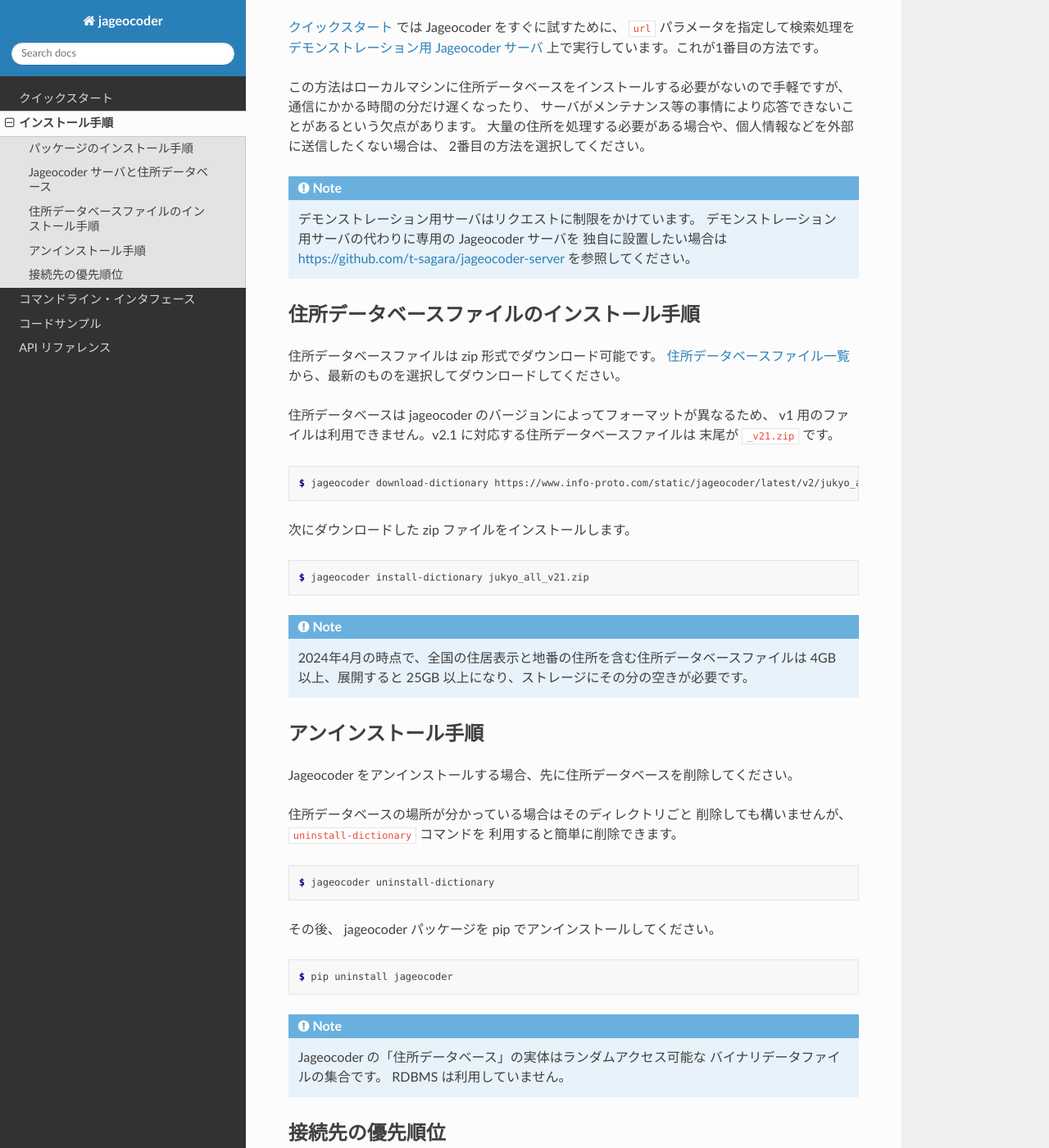
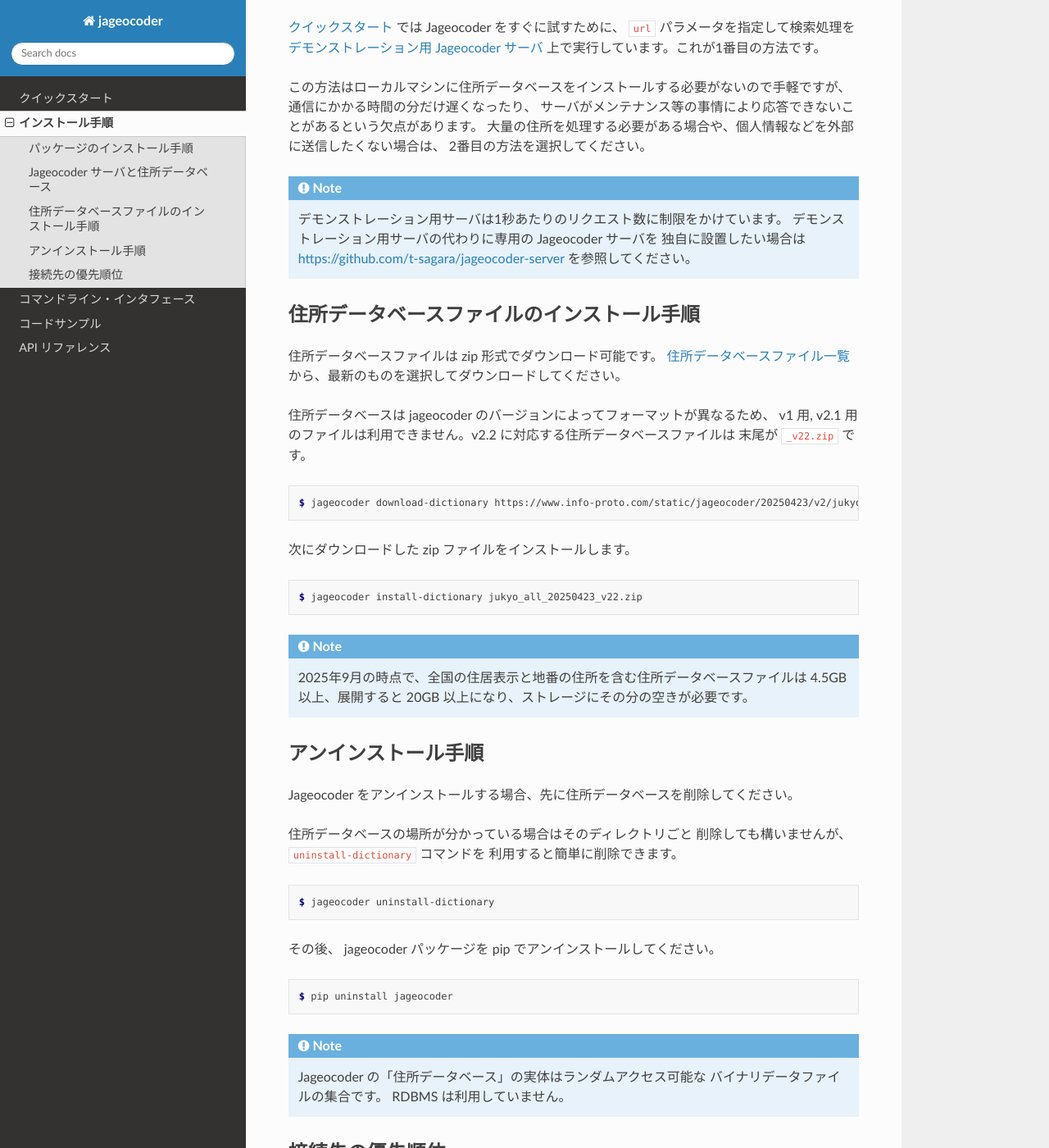
Before and after one commit to t-sagara/jageocoder, a Sphinx documentation site: the page built from docs/source/install.rst, in a window 1280 px wide and 1400 px high, scrolled down 640 px. Shown: the whole window at 82% size. Built offline with Sphinx 7.4.7 and the Read the Docs theme 3.1.0, drawn with Linux system fonts in a browser that asks for light colours; the version number is read from the project's files by our own code.

Commit message:
Fix documents.

```diff
--- a/docs/source/api_tree.rst
+++ b/docs/source/api_tree.rst
@@ -14,6 +14,7 @@
 また、このクラスは利用する住所データベースの情報も管理しています。
 複数の AddressTree オブジェクトを生成し、それぞれ別の住所データベースを開けば、
 同時に複数の異なる住所データベースを利用することもできます。
+マルチスレッドアプリケーションではスレッドごとに AddressTree を生成する必要があります。
 
 AddressTree はオブジェクトファクトリー機能を持ちます。
 :ref:`db_priority` に従って接続先を決定した際に、サーバ上の住所データベースに接続する場合は
--- a/docs/source/index.rst
+++ b/docs/source/index.rst
@@ -18,7 +18,7 @@
 動作環境
 --------
 
-Python 3.9 以上、3.12 以下がインストールされた Linux, Windows, MacOS で動作します。
+Python 3.9.2 以上がインストールされた Linux, Windows, MacOS で動作します。
 
 
 ライセンス表示
--- a/docs/source/install.rst
+++ b/docs/source/install.rst
@@ -44,7 +44,7 @@
 
 .. note::
 
-   デモンストレーション用サーバはリクエストに制限をかけています。
+   デモンストレーション用サーバは1秒あたりのリクエスト数に制限をかけています。
    デモンストレーション用サーバの代わりに専用の Jageocoder サーバを
    独自に設置したい場合は
    https://github.com/t-sagara/jageocoder-server
@@ -60,23 +60,23 @@
 から、最新のものを選択してダウンロードしてください。
 
 住所データベースは jageocoder のバージョンによってフォーマットが異なるため、
-v1 用のファイルは利用できません。v2.1 に対応する住所データベースファイルは
-末尾が ``_v21.zip`` です。
+v1 用, v2.1 用のファイルは利用できません。v2.2 に対応する住所データベースファイルは
+末尾が ``_v22.zip`` です。
 
 .. code-block:: console
 
-    $ jageocoder download-dictionary https://www.info-proto.com/static/jageocoder/latest/v2/jukyo_all_v21.zip
+    $ jageocoder download-dictionary https://www.info-proto.com/static/jageocoder/20250423/v2/jukyo_all_20250423_v22.zip
 
 次にダウンロードした zip ファイルをインストールします。
 
 .. code-block:: console
 
-    $ jageocoder install-dictionary jukyo_all_v21.zip
+    $ jageocoder install-dictionary jukyo_all_20250423_v22.zip
 
 .. note::
 
-   2024年4月の時点で、全国の住居表示と地番の住所を含む住所データベースファイルは
-   4GB 以上、展開すると 25GB 以上になり、ストレージにその分の空きが必要です。
+   2025年9月の時点で、全国の住居表示と地番の住所を含む住所データベースファイルは
+   4.5GB 以上、展開すると 20GB 以上になり、ストレージにその分の空きが必要です。
 
 .. _uninstallation:
 
--- a/docs/source/quick_start.rst
+++ b/docs/source/quick_start.rst
@@ -1,7 +1,7 @@
 クイックスタート
 ================
 
-ここでは Python 3.9 以上、3.12 以下がインストール済みの
+ここでは Python 3.9.2 以上がインストール済みの
 Linux, Windows, MacOS 上に、 jageocoder をインストールして
 基本的なジオコーディング処理を行なうまでの一連の作業を示します。
 
```
Also changed, not shown: README.md (+1 -1 lines), README_ja.md (+1 -1 lines).
